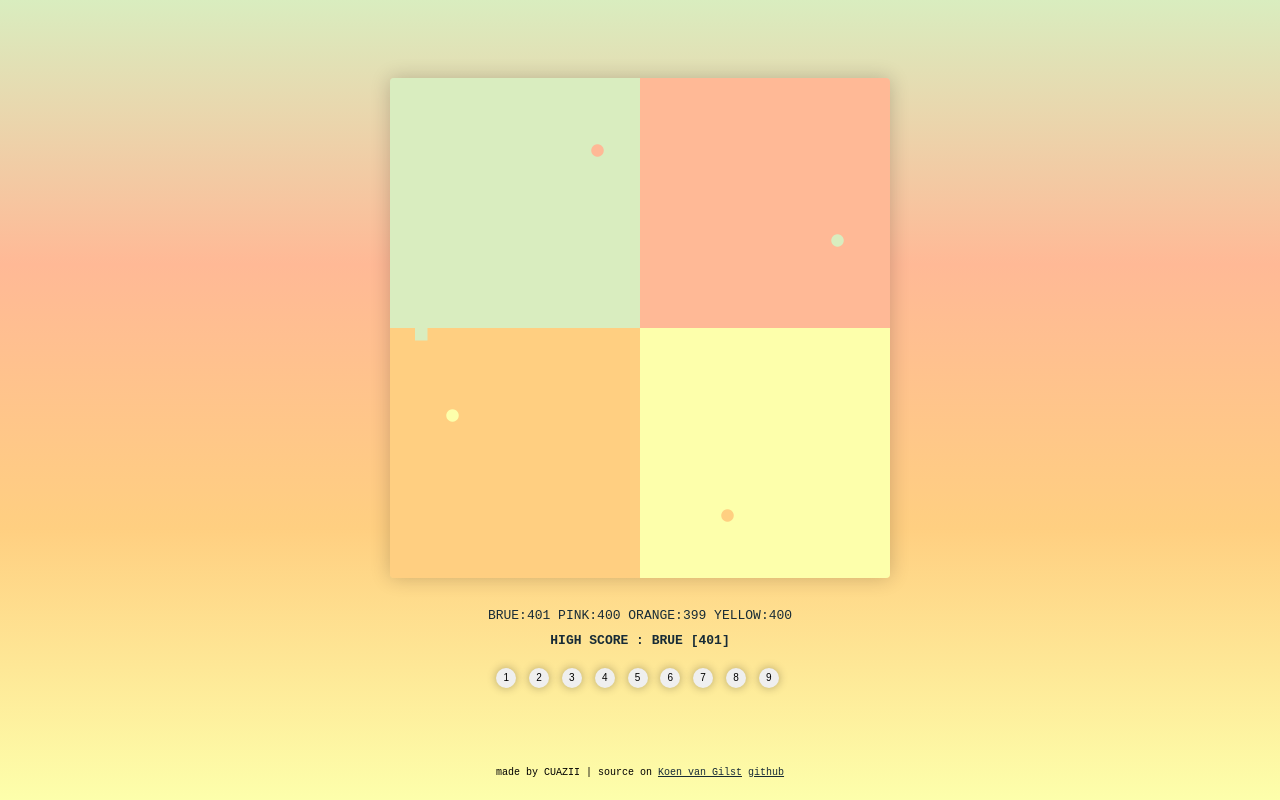
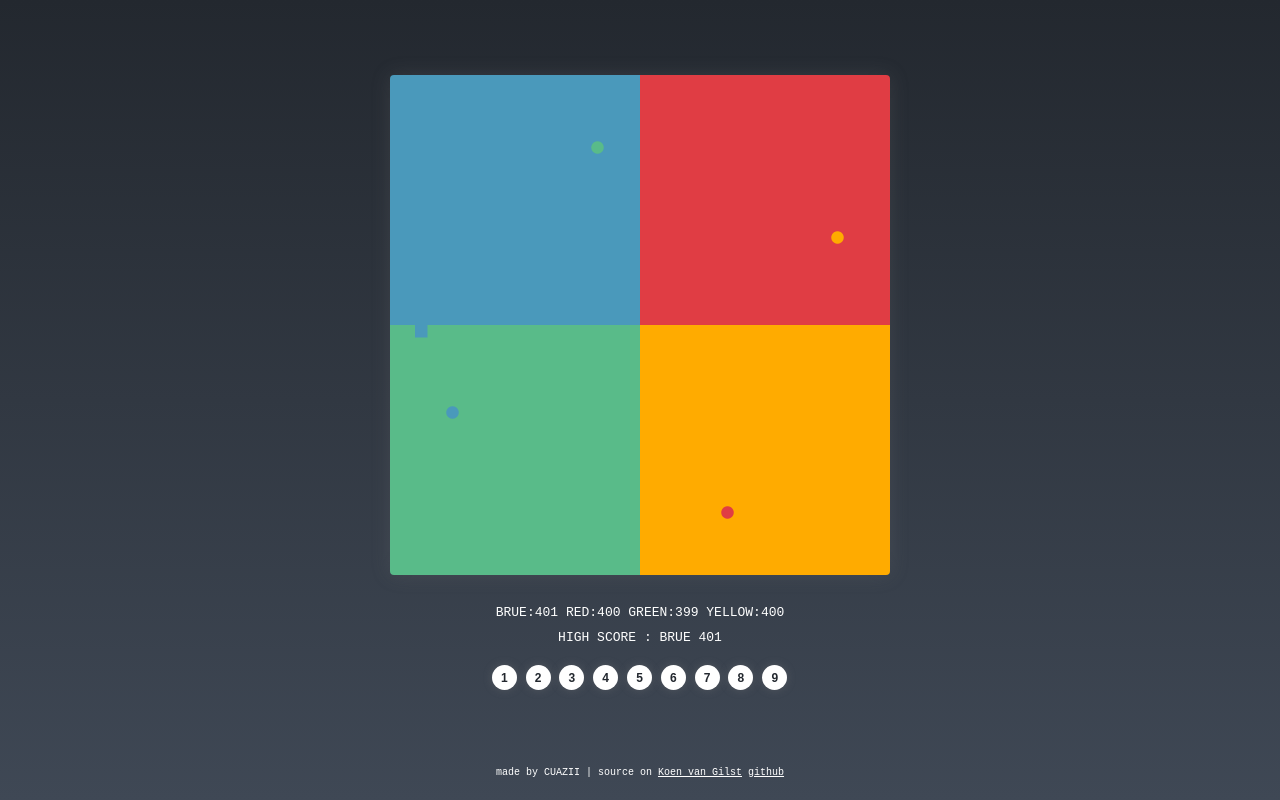
Before and after one commit to CUAZII7/pong-wars, a plain HTML site: page index.html in a window 1280 px wide. Drawn offline with Linux system fonts and the light colour scheme.

Commit message:
Add files via upload

```diff
--- a/script.js
+++ b/script.js
@@ -6,10 +6,10 @@ function goToPage(page) {
 //定数
 // カラーパレットの定義
 const colorPalette = {
-    Blue: "#D9EDBF",
-    Pink: "#FFB996",
-    Orange: "#FFCF81",
-    Yellow: "#FDFFAB"
+    Blue: "#4a99bb",
+    Red: "#e03d44",
+    Green: "#59bb89",
+    Yellow: "#ffab00"
 };
 const canvas = document.getElementById("pongCanvas");
 const ctx = canvas.getContext("2d");
@@ -32,16 +32,16 @@ switch(scriptSource){
 
 //ボール1
 const B1_COLOR = colorPalette.Blue;
-const B1_BALL_COLOR = colorPalette.Pink;
+const B1_BALL_COLOR = colorPalette.Green;
 //ボール2
-const B2_COLOR = colorPalette.Pink;
-const B2_BALL_COLOR = colorPalette.Blue;
+const B2_COLOR = colorPalette.Red;
+const B2_BALL_COLOR = colorPalette.Yellow;
 //ボール3
-const B3_COLOR = colorPalette.Orange;
-const B3_BALL_COLOR = colorPalette.Yellow;
+const B3_COLOR = colorPalette.Green;
+const B3_BALL_COLOR = colorPalette.Blue;
 //ボール4
 const B4_COLOR = colorPalette.Yellow;
-const B4_BALL_COLOR = colorPalette.Orange;
+const B4_BALL_COLOR = colorPalette.Red;
 // ボールとスクエアのサイズの設定
 const SQUARE_SIZE = 25;
 const numSquaresX = canvas.width / SQUARE_SIZE;
@@ -185,7 +185,7 @@ function updateScoreElement() {
         bestPlayer = "YELLOW";
     }
 
-    scoreElement.textContent = `BRUE:${B1Score} PINK:${B2Score} ORANGE:${B3Score} YELLOW:${B4Score}`;
+    scoreElement.textContent = `BRUE:${B1Score} RED:${B2Score} GREEN:${B3Score} YELLOW:${B4Score}`;
 
     // ベストスコアの表示を更新
     updateBestScoreElement();
@@ -194,7 +194,7 @@ function updateScoreElement() {
 
 function updateBestScoreElement() {
     // ベストスコアの表示を更新
-    bestScoreElement.textContent = `HIGH SCORE : ${bestPlayer} [${bestScore}]`;
+    bestScoreElement.textContent = `HIGH SCORE : ${bestPlayer} ${bestScore}`;
 }
 
 function checkBoundaryCollision(x, y, dx, dy) {
--- a/style.css
+++ b/style.css
@@ -11,7 +11,9 @@ body {
     display: flex;
     justify-content: center;
     align-items: center;
-    background: linear-gradient(to bottom, #D9EDBF 0%, #FFB996 33%, #FFCF81 66%, #FDFFAB 100%);
+    /* background-color: #23282f; */
+    background: linear-gradient(to bottom, #23282f 0%, #3f4855 100%);
+    /* background: linear-gradient(to bottom, #D9EDBF 0%, #FFB996 33%, #FFCF81 66%, #FDFFAB 100%); */
 }
 
 /* コンテナのスタイル設定 */
@@ -32,7 +34,7 @@ body {
     overflow: hidden;
     width: 100%;
     margin-top: auto;
-    box-shadow: 0 0 20px rgba(0, 0, 0, 0.2);
+    box-shadow: 0 0 20px rgba(126, 126, 126, 0.2);
 }
 
 /* スコアのスタイル設定 */
@@ -41,17 +43,17 @@ body {
     margin-top: 30px;
     font-size: 13px;
     /* padding-left: 20px; */
-    color: #172b36;
+    color: #ffffff;
 }
 
 /* スコアのスタイル設定 */
 #bestScore {
     font-family: monospace;
-    font-weight: bold;
+    /* font-weight: bold; */
     margin-top: 10px;
     font-size: 13px;
     /* padding-left: 20px; */
-    color: #172b36;
+    color: #ffffff;
 }
 
 #buttonsContainer{
@@ -61,13 +63,16 @@ body {
 .numberButton{
     align-items: center;
     justify-content: center;
-    font-size: 10px;
-    margin-right: 5px;
-    width: 20px;
-    height: 20px;
+    font-size: 12px;
+    font-weight: bold;
+    color: #23282f;
+    margin-right: 1px;
+    width: 25px;
+    height: 25px;
     border-radius:50%;
     border: none;
-    box-shadow: 0 0 10px rgba(0, 0, 0, 0.3);
+    background-color: #ffffff;
+    box-shadow: 0 0 10px rgba(131, 131, 131, 0.3);
 }
 
 /* 作成者情報のスタイル設定 */
@@ -78,8 +83,9 @@ body {
     margin-top: auto;
     margin-bottom: 20px;
     font-size: 10px;
+    color: #ffffff;
 }
 
 #made a {
-    color: #172b36;
+    color: #ffffff;
 }
```
